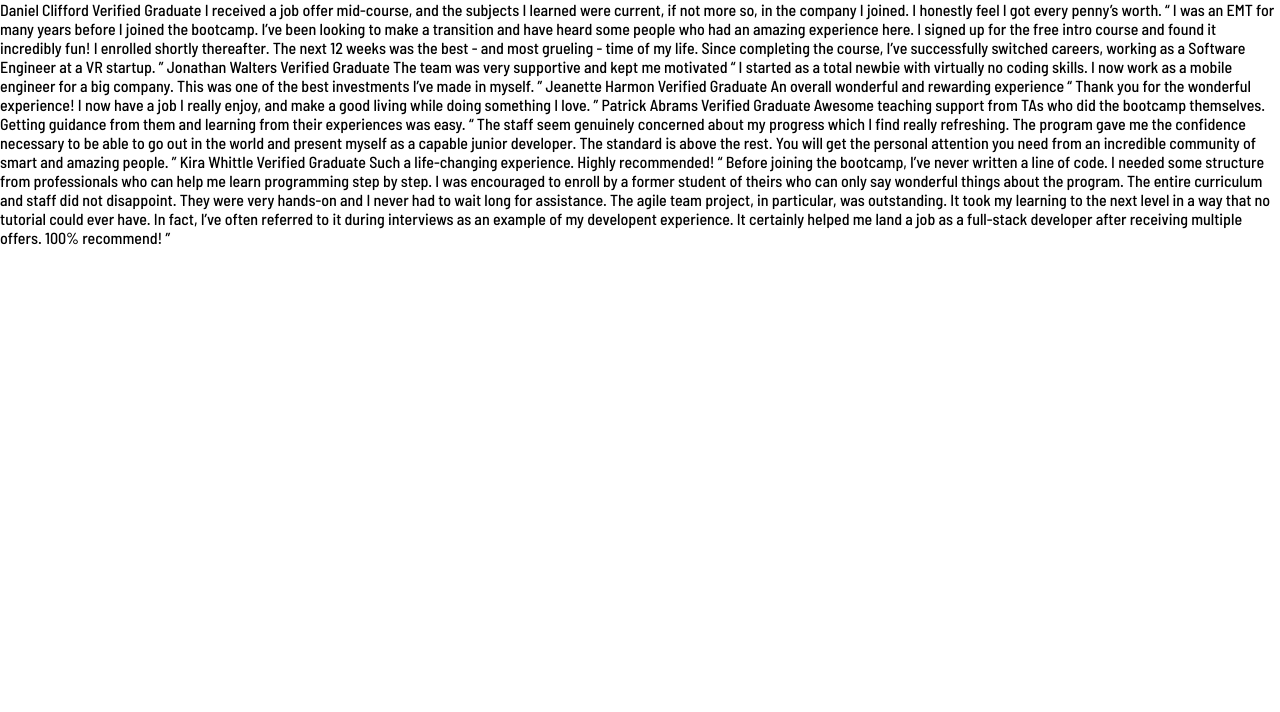
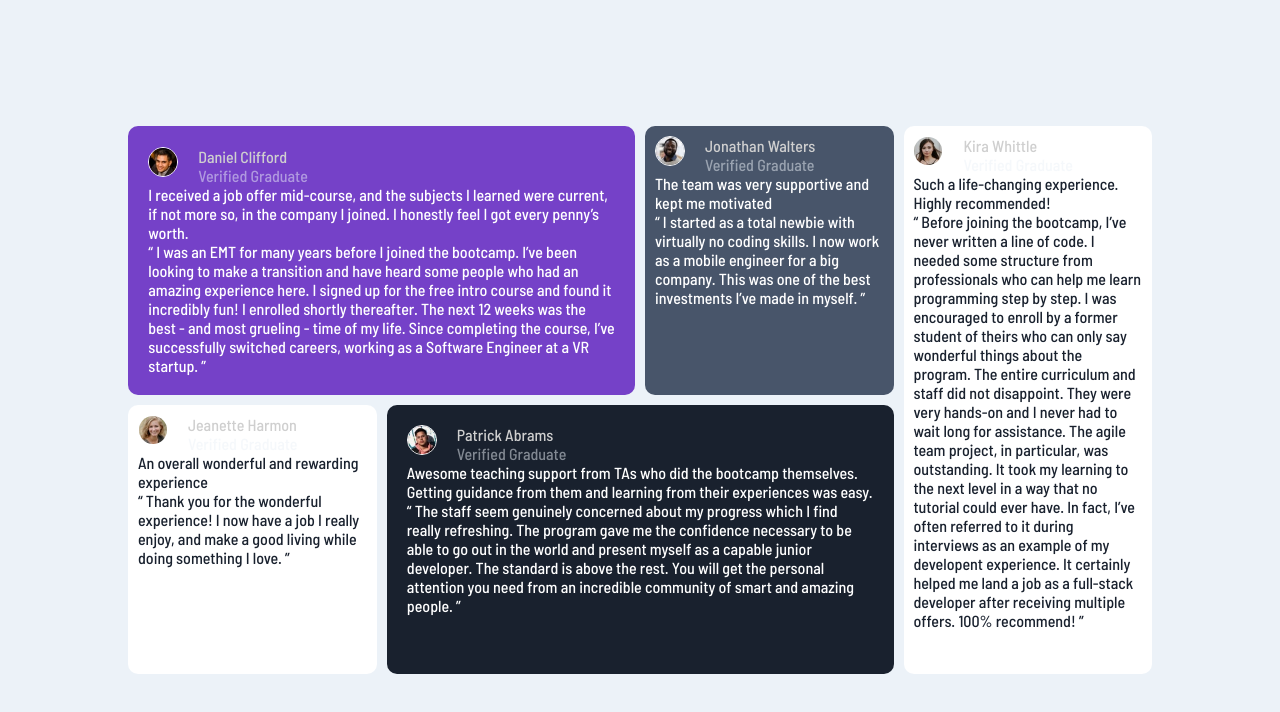
Before and after one commit to ivanmitrovic99/front-end-mentor-challenges, a plain HTML site: page content/index.html in a window 1280 px wide. Drawn offline with Linux system fonts and the light colour scheme.

Commit message:
First commit.

```diff
--- a/content/index.html
+++ b/content/index.html
@@ -10,50 +10,47 @@
 </head>
 
 <body>
-  Daniel Clifford
-  Verified Graduate
-
-  I received a job offer mid-course, and the subjects I learned were current, if not more so,
-  in the company I joined. I honestly feel I got every penny’s worth.
-
-  “ I was an EMT for many years before I joined the bootcamp. I’ve been looking to make a
+  <div class="component">
+    <div class="card card-1">
+      <div class="info">
+        <img src="images/image-daniel.jpg" alt="daniel profile picture">
+        <div class="name">
+          Daniel Clifford <br />
+          <span class="pale-text">Verified Graduate</span>
+        </div>
+      </div>
+      <div class="text-top">I received a job offer mid-course, and the subjects I learned were current, if not more
+        so,
+        in the company I joined. I honestly feel I got every penny’s worth.</div>
+      <div class="text-bot">“ I was an EMT for many years before I joined the bootcamp. I’ve been looking to make a
         transition and have heard some people who had an amazing experience here. I signed up
         for the free intro course and found it incredibly fun! I enrolled shortly thereafter.
         The next 12 weeks was the best - and most grueling - time of my life. Since completing
-  the course, I’ve successfully switched careers, working as a Software Engineer at a VR startup. ”
-
-  Jonathan Walters
-  Verified Graduate
-
-  The team was very supportive and kept me motivated
-
-  “ I started as a total newbie with virtually no coding skills. I now work as a mobile engineer
-  for a big company. This was one of the best investments I’ve made in myself. ”
-
-  Jeanette Harmon
-  Verified Graduate
-
-  An overall wonderful and rewarding experience
-
-  “ Thank you for the wonderful experience! I now have a job I really enjoy, and make a good living
-  while doing something I love. ”
-
-  Patrick Abrams
-  Verified Graduate
-
-  Awesome teaching support from TAs who did the bootcamp themselves. Getting guidance from them and
-  learning from their experiences was easy.
-
-  “ The staff seem genuinely concerned about my progress which I find really refreshing. The program
-  gave me the confidence necessary to be able to go out in the world and present myself as a capable
-  junior developer. The standard is above the rest. You will get the personal attention you need from
-  an incredible community of smart and amazing people. ”
-
-  Kira Whittle
-  Verified Graduate
-
-  Such a life-changing experience. Highly recommended!
-
+        the course, I’ve successfully switched careers, working as a Software Engineer at a VR startup. ”</div>
+    </div>
+    <div class="card card-2">
+      <div class="info">
+        <img src="images/image-jonathan.jpg" alt="daniel profile picture">
+        <div class="name">
+          Jonathan Walters <br />
+          <span class="pale-text">Verified Graduate</span>
+        </div>
+      </div>
+      <div class="text-top">The team was very supportive and kept me motivated</div>
+      <div class="text-bot"> “ I started as a total newbie with virtually no coding skills. I now work as a mobile
+        engineer for a big company. This was one of the best investments I’ve made in myself. ”</div>
+    </div>
+    <div class="card card-3">
+      <div class="info">
+        <img src="images/image-kira.jpg" alt="patrick profile picture">
+        <div class="name">
+          Kira Whittle <br />
+          <span class="pale-text">Verified Graduate</span>
+        </div>
+      </div>
+      <div class="text-top">
+        Such a life-changing experience. Highly recommended!</div>
+      <div class="text-bot">
         “ Before joining the bootcamp, I’ve never written a line of code. I needed some structure from
         professionals who can help me learn programming step by step. I was encouraged to enroll by a former
         student of theirs who can only say wonderful things about the program. The entire curriculum and staff
@@ -61,7 +58,36 @@
         project, in particular, was outstanding. It took my learning to the next level in a way that no tutorial
         could ever have. In fact, I’ve often referred to it during interviews as an example of my developent
         experience. It certainly helped me land a job as a full-stack developer after receiving multiple offers.
-  100% recommend! ”
+        100% recommend! ”</div>
+    </div>
+    <div class="card card-4">
+      <div class="info">
+        <img src="images/image-jeanette.jpg" alt="jeanette profile picture">
+        <div class="name">
+          Jeanette Harmon <br />
+          <span class="pale-text">Verified Graduate</span>
+        </div>
+      </div>
+      <div class="text-top">An overall wonderful and rewarding experience</div>
+      <div class="text-bot">“ Thank you for the wonderful experience! I now have a job I really enjoy, and make a good
+        living while doing something I love. ”</div>
+    </div>
+    <div class="card card-5">
+      <div class="info">
+        <img src="images/image-patrick.jpg" alt="patrick profile picture">
+        <div class="name">
+          Patrick Abrams <br />
+          <span class="pale-text">Verified Graduate</span>
+        </div>
+      </div>
+      <div class="text-top"> Awesome teaching support from TAs who did the bootcamp themselves. Getting guidance from
+        them and learning from their experiences was easy.</div>
+      <div class="text-bot">“ The staff seem genuinely concerned about my progress which I find really refreshing. The
+        program gave me the confidence necessary to be able to go out in the world and present myself as a capable
+        junior developer. The standard is above the rest. You will get the personal attention you need from
+        an incredible community of smart and amazing people. ”</div>
+    </div>
+  </div>
 </body>
 
 </html>
--- a/content/style.css
+++ b/content/style.css
@@ -6,3 +6,72 @@
     font-family: 'Barlow Semi Condensed', sans-serif;
     font-weight: 500;
 }
+html {
+    height: 100%;
+    width: 100%;
+}
+body {
+    min-height: 100%;
+    width: 100%;
+    display: flex;
+    justify-content: center;
+    align-items: center;
+    background-color: hsl(210, 46%, 95%);
+}
+.component {
+    width: 80%;
+    display: grid;
+    grid-template-columns: repeat(4, 1fr);
+    grid-template-rows: 1fr 1fr;
+    row-gap: 10px;
+    column-gap: 10px;
+}
+.card {
+    height: 100%;
+    width: 100%;
+    color: #fff;
+    padding: 4%;
+    border-radius: 10px;
+    overflow: hidden;
+}
+.card-1 {
+    background-color: hsl(263, 55%, 52%);
+    grid-column: 1 / 3;
+}
+.card-2 {
+    background-color: hsl(217, 19%, 35%);
+    grid-column: 3 / 4;
+}
+.card-3 {
+    background-color: #fff;
+    color: hsl(219, 29%, 14%);
+    grid-column: 4 / 5;
+    grid-row: 1 / 3;
+}
+.card-4 {
+    background-color: #fff;
+    color: hsl(219, 29%, 14%);
+    grid-column: 1 / 2;
+    grid-row: 2 / 3;
+}
+.card-5 {
+    background-color: hsl(219, 29%, 14%);
+    color: #fff;
+    grid-column: 2 / 4;
+    grid-row: 2 / 3;
+}
+.info {
+    display: flex;
+    gap: 20px;
+}
+.info img {
+    height: 30px;
+    border-radius: 50%;
+    border: 1px solid #fff;
+}
+.name {
+    color: hsl(0, 0%, 81%);
+}
+.pale-text {
+    color: hsla(210, 46%, 95%, 0.5);
+}
```
Lines whose indentation alone changed are shown as unchanged.
